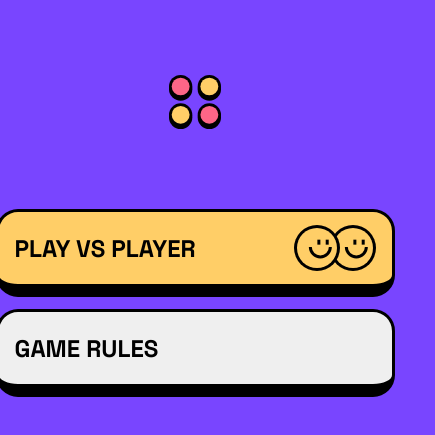
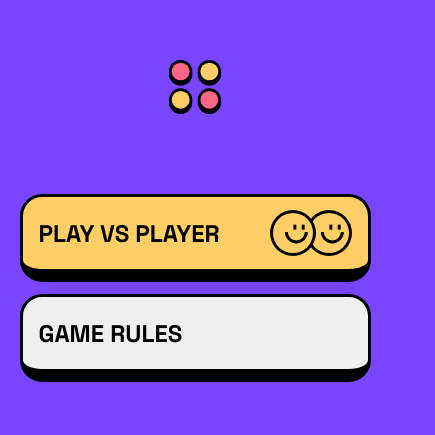
Before and after one commit to JesusEgonVenegas/connect-four, a React (Vite) app: page / in a window 390 px wide. Shown: the part 201-636 px from the top of the page, 435 px wide, since content can reach past the window. Built offline with nearby package versions, Linux system fonts and the light colour scheme.

Commit message:
mobile menu fix

```diff
--- a/src/Menu.css
+++ b/src/Menu.css
@@ -57,13 +57,14 @@
 
 @media (max-width: 501px) {
   .menuContainer {
+    width: 100%;
     border: 0;
     background-color: transparent;
     place-content: center;
     gap: 5rem;
+    padding: 0;
   }
-  .buttons > button {
-    width: 95%;
-    margin: auto;
+  .buttons {
+    width: 90vw;
   }
 }
```
